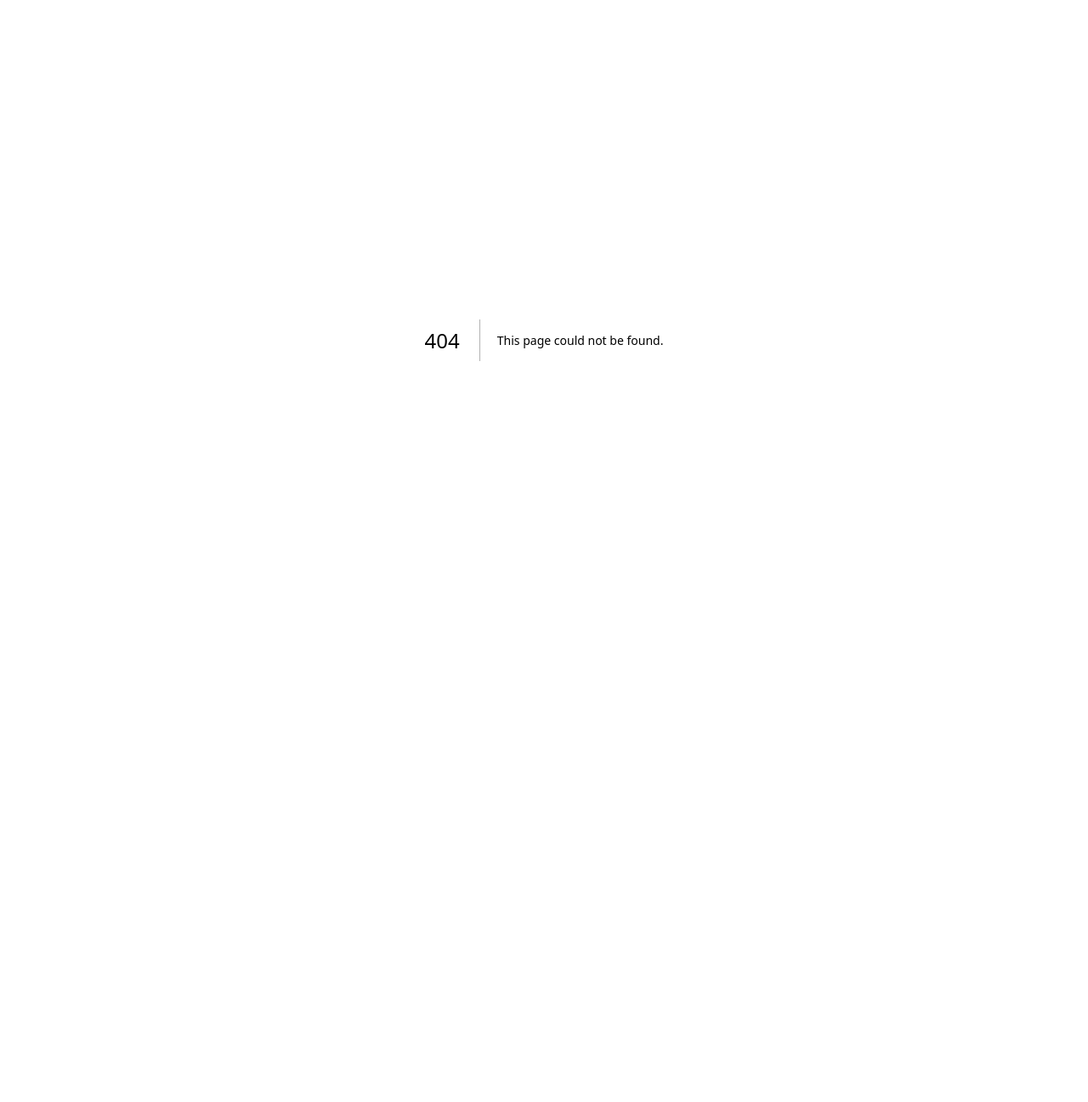
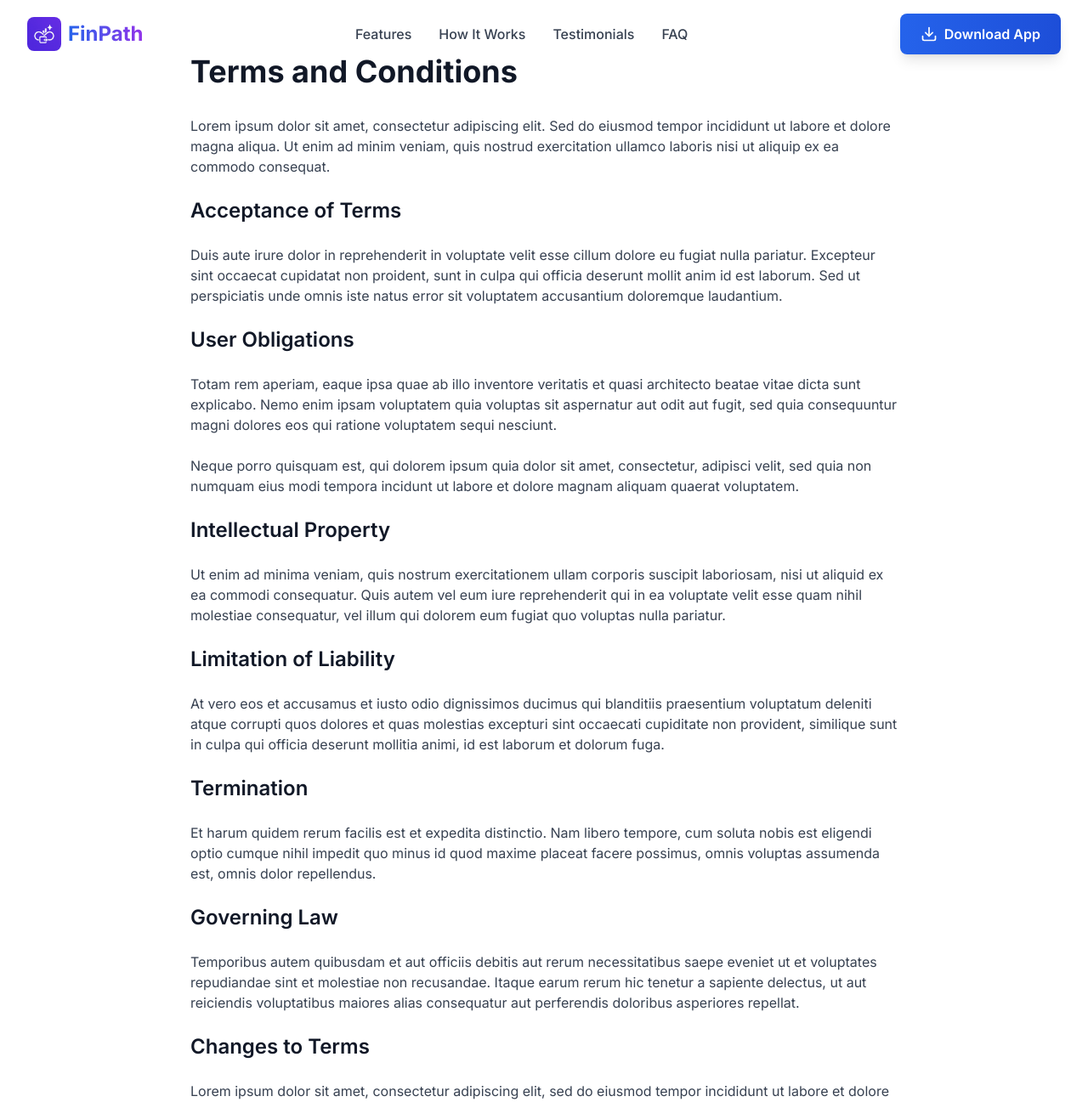
Before and after one commit to PlaneyApp/finpath-website, a Next.js app in the folder frontend/: page /terms-and-conditions in a window 1280 px wide. Before the commit this address had no page. Shown: the top 1297 px of the page at 85% size. Before the commit the page ends 800 px from the top, so only its background shows below. Built offline with nearby package versions, Linux system fonts and the light colour scheme.

Commit message:
feat: add tnc and privacy policy page

```diff
--- /dev/null
+++ b/frontend/app/privacy-policy/page.tsx
@@ -0,0 +1,58 @@
+import Navbar from '@/components/Navbar';
+import Footer from '@/components/Footer';
+
+export default function PrivacyPolicy() {
+  return (
+    <main className="min-h-screen">
+      <Navbar />
+
+      <div className="max-w-4xl mx-auto px-4 py-16 sm:px-6 lg:px-8">
+        <h1 className="text-4xl font-bold text-gray-900 mb-8">Privacy Policy</h1>
+
+        <div className="prose prose-lg max-w-none text-gray-700 space-y-6">
+          <p>
+            Lorem ipsum dolor sit amet, consectetur adipiscing elit. Sed do eiusmod tempor incididunt ut labore et dolore magna aliqua. Ut enim ad minim veniam, quis nostrud exercitation ullamco laboris nisi ut aliquip ex ea commodo consequat.
+          </p>
+
+          <h2 className="text-2xl font-semibold text-gray-900 mt-8 mb-4">Information Collection</h2>
+          <p>
+            Duis aute irure dolor in reprehenderit in voluptate velit esse cillum dolore eu fugiat nulla pariatur. Excepteur sint occaecat cupidatat non proident, sunt in culpa qui officia deserunt mollit anim id est laborum. Sed ut perspiciatis unde omnis iste natus error sit voluptatem accusantium doloremque laudantium.
+          </p>
+
+          <h2 className="text-2xl font-semibold text-gray-900 mt-8 mb-4">Use of Information</h2>
+          <p>
+            Totam rem aperiam, eaque ipsa quae ab illo inventore veritatis et quasi architecto beatae vitae dicta sunt explicabo. Nemo enim ipsam voluptatem quia voluptas sit aspernatur aut odit aut fugit, sed quia consequuntur magni dolores eos qui ratione voluptatem sequi nesciunt.
+          </p>
+          <p>
+            Neque porro quisquam est, qui dolorem ipsum quia dolor sit amet, consectetur, adipisci velit, sed quia non numquam eius modi tempora incidunt ut labore et dolore magnam aliquam quaerat voluptatem.
+          </p>
+
+          <h2 className="text-2xl font-semibold text-gray-900 mt-8 mb-4">Data Security</h2>
+          <p>
+            Ut enim ad minima veniam, quis nostrum exercitationem ullam corporis suscipit laboriosam, nisi ut aliquid ex ea commodi consequatur. Quis autem vel eum iure reprehenderit qui in ea voluptate velit esse quam nihil molestiae consequatur, vel illum qui dolorem eum fugiat quo voluptas nulla pariatur.
+          </p>
+
+          <h2 className="text-2xl font-semibold text-gray-900 mt-8 mb-4">Third-Party Services</h2>
+          <p>
+            At vero eos et accusamus et iusto odio dignissimos ducimus qui blanditiis praesentium voluptatum deleniti atque corrupti quos dolores et quas molestias excepturi sint occaecati cupiditate non provident, similique sunt in culpa qui officia deserunt mollitia animi, id est laborum et dolorum fuga.
+          </p>
+
+          <h2 className="text-2xl font-semibold text-gray-900 mt-8 mb-4">Your Rights</h2>
+          <p>
+            Et harum quidem rerum facilis est et expedita distinctio. Nam libero tempore, cum soluta nobis est eligendi optio cumque nihil impedit quo minus id quod maxime placeat facere possimus, omnis voluptas assumenda est, omnis dolor repellendus.
+          </p>
+          <p>
+            Temporibus autem quibusdam et aut officiis debitis aut rerum necessitatibus saepe eveniet ut et voluptates repudiandae sint et molestiae non recusandae. Itaque earum rerum hic tenetur a sapiente delectus, ut aut reiciendis voluptatibus maiores alias consequatur aut perferendis doloribus asperiores repellat.
+          </p>
+
+          <h2 className="text-2xl font-semibold text-gray-900 mt-8 mb-4">Contact Us</h2>
+          <p>
+            Lorem ipsum dolor sit amet, consectetur adipiscing elit, sed do eiusmod tempor incididunt ut labore et dolore magna aliqua. Ut enim ad minim veniam, quis nostrud exercitation ullamco laboris.
+          </p>
+        </div>
+      </div>
+
+      <Footer />
+    </main>
+  );
+}
--- /dev/null
+++ b/frontend/app/terms-and-conditions/page.tsx
@@ -0,0 +1,65 @@
+import Navbar from '@/components/Navbar';
+import Footer from '@/components/Footer';
+
+export default function TermsAndConditions() {
+  return (
+    <main className="min-h-screen">
+      <Navbar />
+
+      <div className="max-w-4xl mx-auto px-4 py-16 sm:px-6 lg:px-8">
+        <h1 className="text-4xl font-bold text-gray-900 mb-8">Terms and Conditions</h1>
+
+        <div className="prose prose-lg max-w-none text-gray-700 space-y-6">
+          <p>
+            Lorem ipsum dolor sit amet, consectetur adipiscing elit. Sed do eiusmod tempor incididunt ut labore et dolore magna aliqua. Ut enim ad minim veniam, quis nostrud exercitation ullamco laboris nisi ut aliquip ex ea commodo consequat.
+          </p>
+
+          <h2 className="text-2xl font-semibold text-gray-900 mt-8 mb-4">Acceptance of Terms</h2>
+          <p>
+            Duis aute irure dolor in reprehenderit in voluptate velit esse cillum dolore eu fugiat nulla pariatur. Excepteur sint occaecat cupidatat non proident, sunt in culpa qui officia deserunt mollit anim id est laborum. Sed ut perspiciatis unde omnis iste natus error sit voluptatem accusantium doloremque laudantium.
+          </p>
+
+          <h2 className="text-2xl font-semibold text-gray-900 mt-8 mb-4">User Obligations</h2>
+          <p>
+            Totam rem aperiam, eaque ipsa quae ab illo inventore veritatis et quasi architecto beatae vitae dicta sunt explicabo. Nemo enim ipsam voluptatem quia voluptas sit aspernatur aut odit aut fugit, sed quia consequuntur magni dolores eos qui ratione voluptatem sequi nesciunt.
+          </p>
+          <p>
+            Neque porro quisquam est, qui dolorem ipsum quia dolor sit amet, consectetur, adipisci velit, sed quia non numquam eius modi tempora incidunt ut labore et dolore magnam aliquam quaerat voluptatem.
+          </p>
+
+          <h2 className="text-2xl font-semibold text-gray-900 mt-8 mb-4">Intellectual Property</h2>
+          <p>
+            Ut enim ad minima veniam, quis nostrum exercitationem ullam corporis suscipit laboriosam, nisi ut aliquid ex ea commodi consequatur. Quis autem vel eum iure reprehenderit qui in ea voluptate velit esse quam nihil molestiae consequatur, vel illum qui dolorem eum fugiat quo voluptas nulla pariatur.
+          </p>
+
+          <h2 className="text-2xl font-semibold text-gray-900 mt-8 mb-4">Limitation of Liability</h2>
+          <p>
+            At vero eos et accusamus et iusto odio dignissimos ducimus qui blanditiis praesentium voluptatum deleniti atque corrupti quos dolores et quas molestias excepturi sint occaecati cupiditate non provident, similique sunt in culpa qui officia deserunt mollitia animi, id est laborum et dolorum fuga.
+          </p>
+
+          <h2 className="text-2xl font-semibold text-gray-900 mt-8 mb-4">Termination</h2>
+          <p>
+            Et harum quidem rerum facilis est et expedita distinctio. Nam libero tempore, cum soluta nobis est eligendi optio cumque nihil impedit quo minus id quod maxime placeat facere possimus, omnis voluptas assumenda est, omnis dolor repellendus.
+          </p>
+
+          <h2 className="text-2xl font-semibold text-gray-900 mt-8 mb-4">Governing Law</h2>
+          <p>
+            Temporibus autem quibusdam et aut officiis debitis aut rerum necessitatibus saepe eveniet ut et voluptates repudiandae sint et molestiae non recusandae. Itaque earum rerum hic tenetur a sapiente delectus, ut aut reiciendis voluptatibus maiores alias consequatur aut perferendis doloribus asperiores repellat.
+          </p>
+
+          <h2 className="text-2xl font-semibold text-gray-900 mt-8 mb-4">Changes to Terms</h2>
+          <p>
+            Lorem ipsum dolor sit amet, consectetur adipiscing elit, sed do eiusmod tempor incididunt ut labore et dolore magna aliqua. Ut enim ad minim veniam, quis nostrud exercitation ullamco laboris nisi ut aliquip ex ea commodo consequat.
+          </p>
+
+          <h2 className="text-2xl font-semibold text-gray-900 mt-8 mb-4">Contact Information</h2>
+          <p>
+            Duis aute irure dolor in reprehenderit in voluptate velit esse cillum dolore eu fugiat nulla pariatur. Excepteur sint occaecat cupidatat non proident.
+          </p>
+        </div>
+      </div>
+
+      <Footer />
+    </main>
+  );
+}
```
